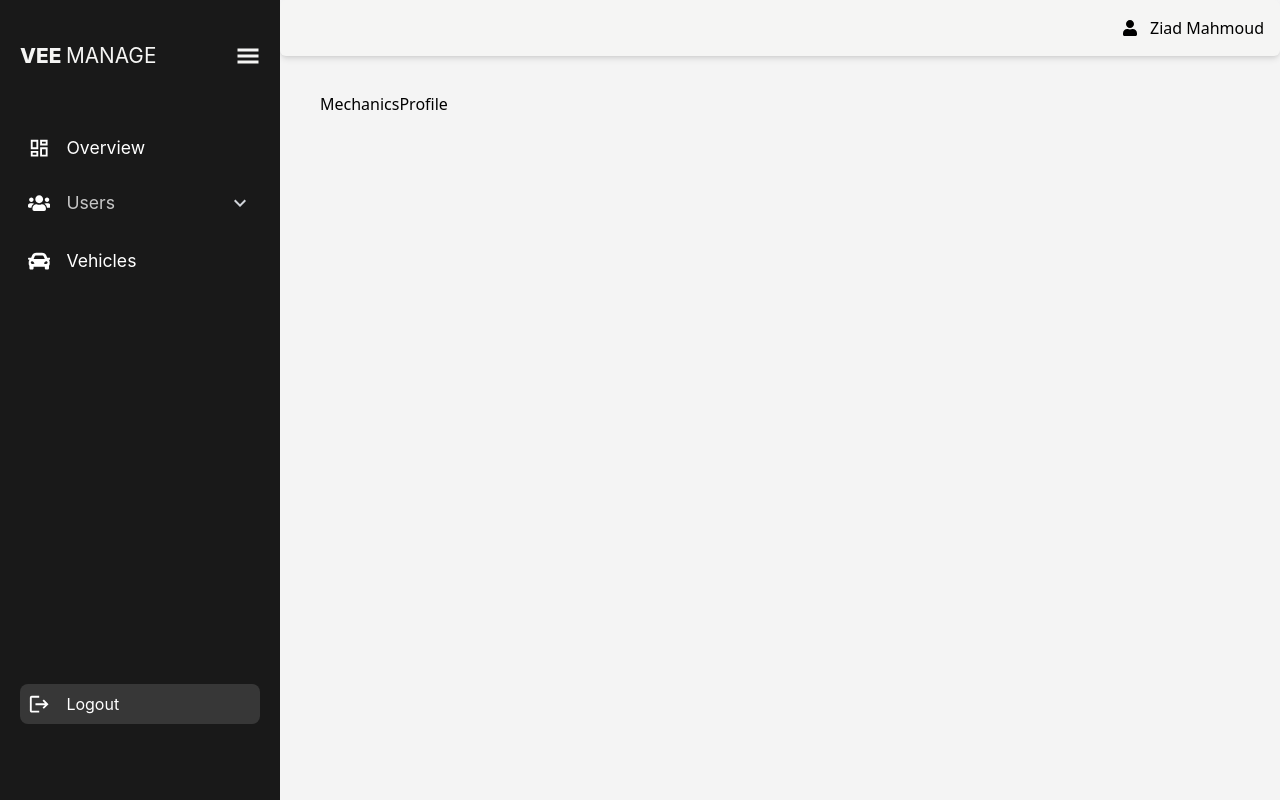
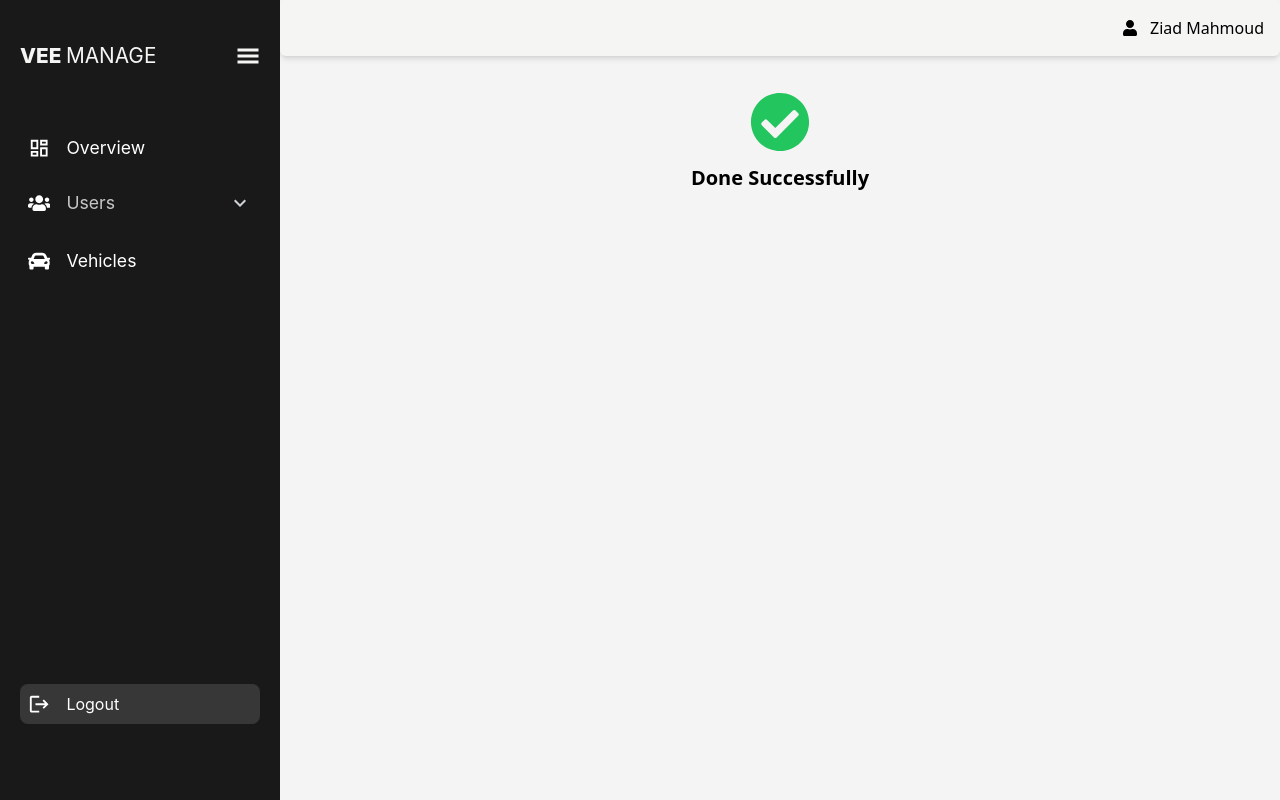
Before and after one commit to OsamaElnahas/smart-fleet-management-admin-dashboard-, a React (Vite) app: page /mechanicProfile/1 in a window 1280 px wide. Built offline with nearby package versions, Linux system fonts and the light colour scheme; sample sign-in values are in the browser's storage.

Commit message:
adding check status component

```diff
--- a/package.json
+++ b/package.json
@@ -15,6 +15,7 @@
         "@hookform/resolvers": "^5.0.1",
         "@tanstack/react-query": "^5.74.4",
         "axios": "^1.8.4",
+        "framer-motion": "^12.9.2",
         "loadash": "^1.0.0",
         "lodash": "^4.17.21",
         "lodash.get": "^4.4.2",
--- /dev/null
+++ b/src/components/Checker.jsx
@@ -0,0 +1,52 @@
+import React from "react";
+import { FaCheckCircle, FaTimesCircle, FaSpinner } from "react-icons/fa";
+import { motion } from "framer-motion";
+
+export default function CheckStatus({ status = "success" }) {
+  return (
+    <div className="flex flex-col gap-3 justify-center items-center">
+      <motion.div
+        className="flex items-center justify-center"
+        initial={{ opacity: 0 }}
+        animate={{ opacity: 1 }}
+        transition={{ duration: 0.5 }}
+      >
+        {/* Wrap the icon with motion.div */}
+        {status === "loading" && (
+          <motion.div
+            initial={{ rotate: 0 }}
+            animate={{ rotate: 360 }}
+            transition={{ repeat: Infinity, duration: 1, ease: "linear" }}
+          >
+            <FaSpinner size={60} className="animate-spin" color="#4880FF" />
+          </motion.div>
+        )}
+        {status === "success" && (
+          <motion.div
+            initial={{ scale: 0 }}
+            animate={{ scale: 1 }}
+            transition={{ type: "spring", stiffness: 260, damping: 20 }}
+          >
+            <FaCheckCircle size={60} className="text-green-500" />
+          </motion.div>
+        )}
+        {status === "error" && (
+          <motion.div
+            initial={{ scale: 0 }}
+            animate={{ scale: 1 }}
+            transition={{ type: "spring", stiffness: 260, damping: 20 }}
+          >
+            <FaTimesCircle size={60} className="text-red-500" />
+          </motion.div>
+        )}
+      </motion.div>
+      <div className=" text-xl font-semibold">
+        {status === "loading"
+          ? "Loading..."
+          : status === "success"
+          ? "Done Successfully"
+          : "Failed"}
+      </div>
+    </div>
+  );
+}
--- a/src/components/Mechanics/MechanicsProfile.jsx
+++ b/src/components/Mechanics/MechanicsProfile.jsx
@@ -1,7 +1,8 @@
 import React from 'react'
+import CheckStatus from '../Checker'
 
 export default function MechanicsProfile() {
   return (
-    <div>MechanicsProfile</div>
+    <CheckStatus/>
   )
 }
```
Also changed, not shown: 1 other file (tests, documents, lock files or other folders).
